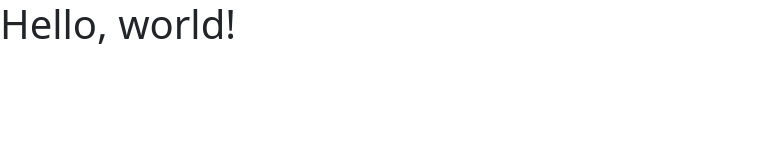
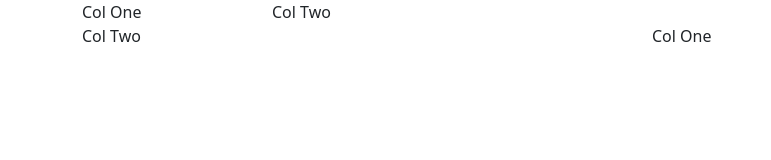
Before and after one commit to LaurelGood/hyperlink, a plain HTML site: page index.html in a window 1280 px wide. Shown: the whole page, without its empty margins (0-771 px from the left). Drawn offline with nearby package versions, Linux system fonts and the light colour scheme.

Commit message:
bootstrap

```diff
--- a/index.html
+++ b/index.html
@@ -7,7 +7,17 @@
     <link href="https://cdn.jsdelivr.net/npm/bootstrap@5.3.3/dist/css/bootstrap.min.css" rel="stylesheet" integrity="sha384-QWTKZyjpPEjISv5WaRU9OFeRpok6YctnYmDr5pNlyT2bRjXh0JMhjY6hW+ALEwIH" crossorigin="anonymous">
   </head>
   <body>
-    <h1>Hello, world!</h1>
-    <script src="https://cdn.jsdelivr.net/npm/bootstrap@5.3.3/dist/js/bootstrap.bundle.min.js" integrity="sha384-YvpcrYf0tY3lHB60NNkmXc5s9fDVZLESaAA55NDzOxhy9GkcIdslK1eN7N6jIeHz" crossorigin="anonymous"></script>
+    <div class = "container">
+        <div class = "row">
+          <div class="col-sm-4 col-md-6 col-lg-2">Col One</div>
+          <div class="col-sm-8 col-md-6 col-lg-8">Col Two</div>
+        </div>
+        <div class = "row">
+          <div class="col-sm-6 order-2">Col One</div>
+          <div class="col-sm-6 order-1">Col Two</div>
+        </div>
+    </div>
+    <script src="https://cdn.jsdelivr.net/npm/bootstrap@5.3.3/dist/js/bootstrap.bundle.min.js"
+    integrity="sha384-YvpcrYf0tY3lHB60NNkmXc5s9fDVZLESaAA55NDzOxhy9GkcIdslK1eN7N6jIeHz" crossorigin="anonymous"></script>
   </body>
 </html>
```
